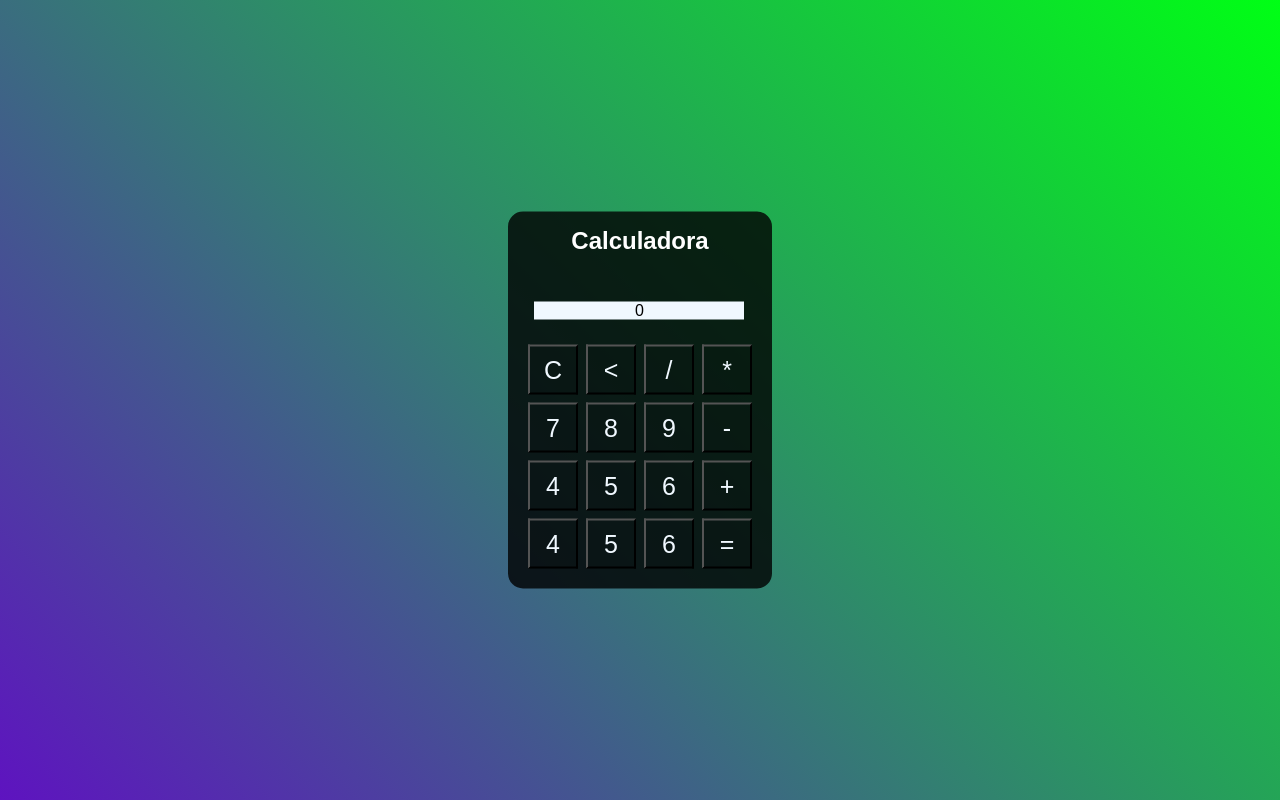
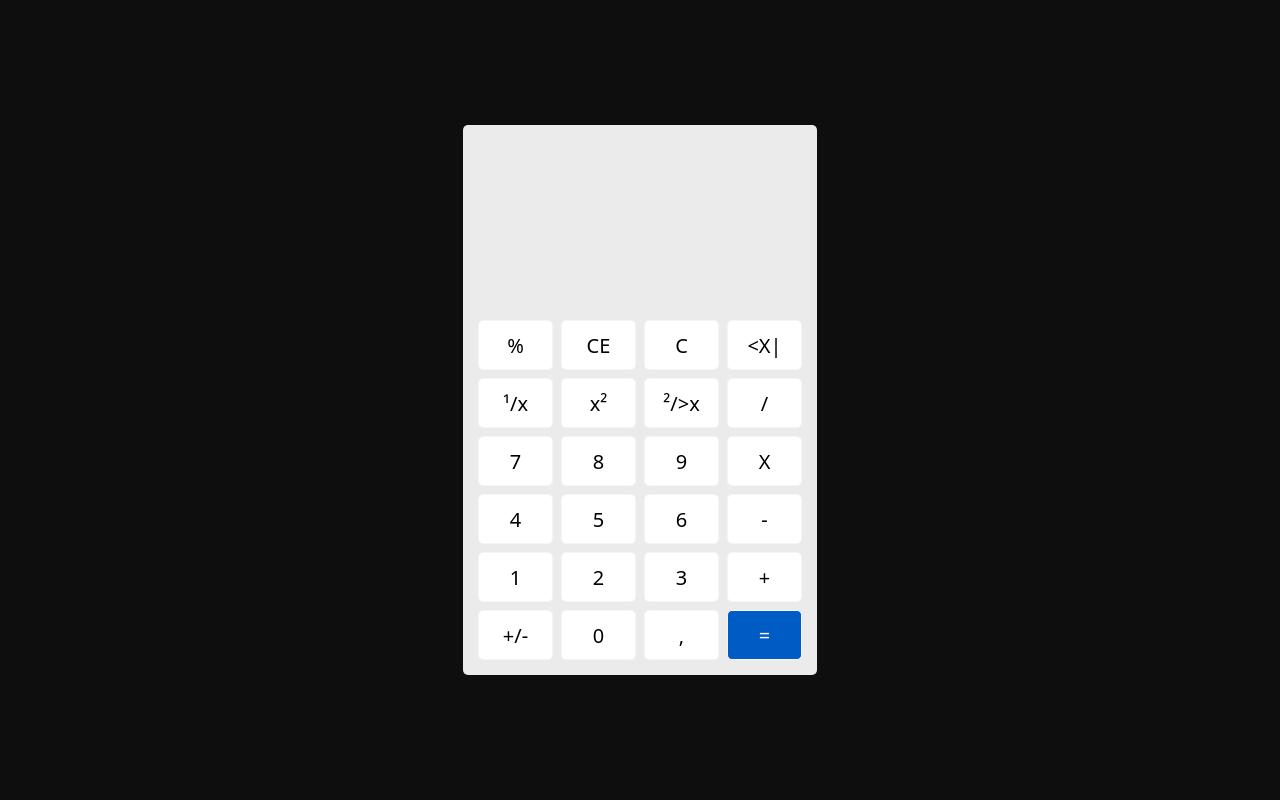
Before and after one commit to LAtanks/Projetos, a plain HTML site: page Calculadora/index.html in a window 1280 px wide. Drawn offline with Linux system fonts and the light colour scheme.

Commit message:
New Calculator

```diff
--- a/Calculadora/index.html
+++ b/Calculadora/index.html
@@ -5,37 +5,49 @@
     <meta http-equiv="X-UA-Compatible" content="IE=edge">
     <meta name="viewport" content="width=device-width, initial-scale=1.0">
     <link rel="stylesheet" href="style.css">
+    <link rel="shortcut icon" href="https://upload.wikimedia.org/wikipedia/commons/5/55/Windows_Calculator_icon.png" type="image/x-icon">
     <title>Calculadora</title>
 </head>
 <body>
     <main>
         <div class="calculadora">
-            <h2>Calculadora</h2>
-            <p id="resultado">0</p>
+            <p id="resultado" aria-placeholder="0"></p>
             <table>
                 <tr>
+                    <td><input type="button" id="button" value="%" onclick="insert('%')"></td>
+                    <td><input type="button" id="button" value="CE"   onclick=""></td>
                     <td><input type="button" id="button" value="C" onclick="clean()"></td>
-                    <td><input type="button" value="<"  id="button" onclick="back()"></td>
-                    <td><input type="button" id="button"  value="/" onclick="insert('/')"></td>
-                    <td><input type="button" value="*"  id="button" onclick="insert('*')"></td>
+                    <td><input type="button" id="button" value="<X|"   onclick="back()"></td>
                 </tr>
                 <tr>
-                    <td><input type="button" id="button"  value="7" onclick="insert('7')"></td>
-                    <td><input type="button" id="button"  value="8" onclick="insert('8')"></td>
+                    <td><input type="button" id="button" value="¹/x" onclick="""></td>
+                    <td><input type="button" id="button" value="x²"   onclick=""></td>
+                    <td><input type="button" id="button" value="²/>x" onclick=""></td>
+                    <td><input type="button" id="button" value="/"   onclick="insert('/')"></td>
+                </tr>
+                <tr>
+                    <td><input type="button" id="button" value="7" onclick="insert('7')"></td>
+                    <td><input type="button" value="8"  id="button" onclick="insert('8')"></td>
                     <td><input type="button" id="button"  value="9" onclick="insert('9')"></td>
-                    <td><input type="button" id="button"  value="-" onclick="insert('-')"></td>
+                    <td><input type="button" value="X"  id="button" onclick="insert('*')"></td>
                 </tr>
                 <tr>
                     <td><input type="button" id="button"  value="4" onclick="insert('4')"></td>
                     <td><input type="button" id="button"  value="5" onclick="insert('5')"></td>
                     <td><input type="button" id="button"  value="6" onclick="insert('6')"></td>
+                    <td><input type="button" id="button"  value="-" onclick="insert('-')"></td>
+                </tr>
+                <tr>
+                    <td><input type="button" id="button"  value="1" onclick="insert('1')"></td>
+                    <td><input type="button" id="button"  value="2" onclick="insert('2')"></td>
+                    <td><input type="button" id="button"  value="3" onclick="insert('3')"></td>
                     <td><input type="button" id="button"  value="+" onclick="insert('+')"></td>
                 </tr>
                 <tr>
-                    <td><input type="button" id="button"  value="4" onclick="insert('1')"></td>
-                    <td><input type="button" id="button"  value="5" onclick="insert('2')"></td>
-                    <td><input type="button" id="button"  value="6" onclick="insert('3')"></td>
-                    <td><input type="button" id="button"  value="=" onclick="insert('=')"></td>
+                    <td><input type="button" id="button"  value="+/-" onclick="insert('1')"></td>
+                    <td><input type="button" id="button"  value="0" onclick="insert('2')"></td>
+                    <td><input type="button" id="button"  value="," onclick="insert('3')"></td>
+                    <td><input style="background-color: rgb(0, 92, 197); color: #ffffff;" type="button" id="button"  value="=" onclick="cal()"></td>
                 </tr>
             </table>
         </div>
--- a/Calculadora/index.js
+++ b/Calculadora/index.js
@@ -1,13 +1,21 @@
 let res = window.document.getElementById("resultado");
 
-function clean(){
-    res.innerHTML = 0
-}
-function back(){
-
-}
 function insert(num){
 
     var numero = document.getElementById('resultado').innerHTML;
     document.getElementById('resultado').innerHTML = numero + num;
 }
+
+function clean(){
+    res.innerHTML = ''
+}
+function back(){
+    var numero = document.getElementById('resultado').innerHTML;
+    document.getElementById('resultado').innerHTML = numero.substring(0, numero.length -1);
+}
+function cal(){
+    var res = document.getElementById('resultado').innerHTML;
+    if(res){
+        document.getElementById('resultado').innerHTML = eval(res)
+    }
+}
--- a/Calculadora/style.css
+++ b/Calculadora/style.css
@@ -4,45 +4,51 @@
 }
 .calculadora{
     position: absolute;
-    background-color: rgba(0,0,0,0.8);
+    background-color: rgb(235, 235, 235);
     top: 50%;
     left: 50%;
     transform: translate(-50%,-50%);
-    border-radius: 15px;
-    padding: 15px;
-    padding-top: 100px;
+    border-radius: 5px;
+    padding: 10px;
+    padding-top: 150px;
+    padding-left: 10px;
 }
 main{
-    background-image: linear-gradient(45deg, rgb(94, 19, 192), rgb(0, 255, 21));
+    background: rgb(14, 14, 14);
     height: 100vh;
-    color: white;
+    color: rgb(0, 0, 0);
     font-family: Arial, Helvetica, sans-serif;
     text-align: center;
 }
-h2{
+
+#resultado{
+    color: black;
+    height: 5vh;
     position: relative;
-    top: -85px;
-}
-#resultado{
-    background-color: aliceblue;
-    color: black;
-    width: 210px;
-    position: inherit;
-    left: 10%;
-    top: 90px;
+    right: 15px;
+    top: -8vh;
+    text-align: right;
+    font-size: 45px;
+
+    font-family: system-ui, -apple-system, BlinkMacSystemFont, 'Segoe UI', Roboto, Oxygen, Ubuntu, Cantarell, 'Open Sans', 'Helvetica Neue', sans-serif;
 
 }
 input#button{
-    width: 50px;
+    width: 75px;
     height: 50px;
-    font-size: 25px;
+    border-style: solid;
+    border-radius: 5px;
+    border-color: whitesmoke;
+    border-width: 1px;
+    font-size: 20px;
+    font-family: system-ui, -apple-system, BlinkMacSystemFont, 'Segoe UI', Roboto, Oxygen, Ubuntu, Cantarell, 'Open Sans', 'Helvetica Neue', sans-serif;
     cursor: pointer;
     margin: 3px;
-    background-color: rgba(0, 0, 0, 0.1);
-    color: aliceblue;
+    background-color: rgb(255, 255, 255);
+    color: rgb(0, 0, 0);
     transition: .4s;
 }
 input#button:hover{
-    background-color: rgba(0, 0, 0, 0.6);
+    background-color: rgba(0, 0, 0, 0.1);
     transition: .4s;
 }
```
Also changed, not shown: portfolio/index.html (+1 -1 lines).
